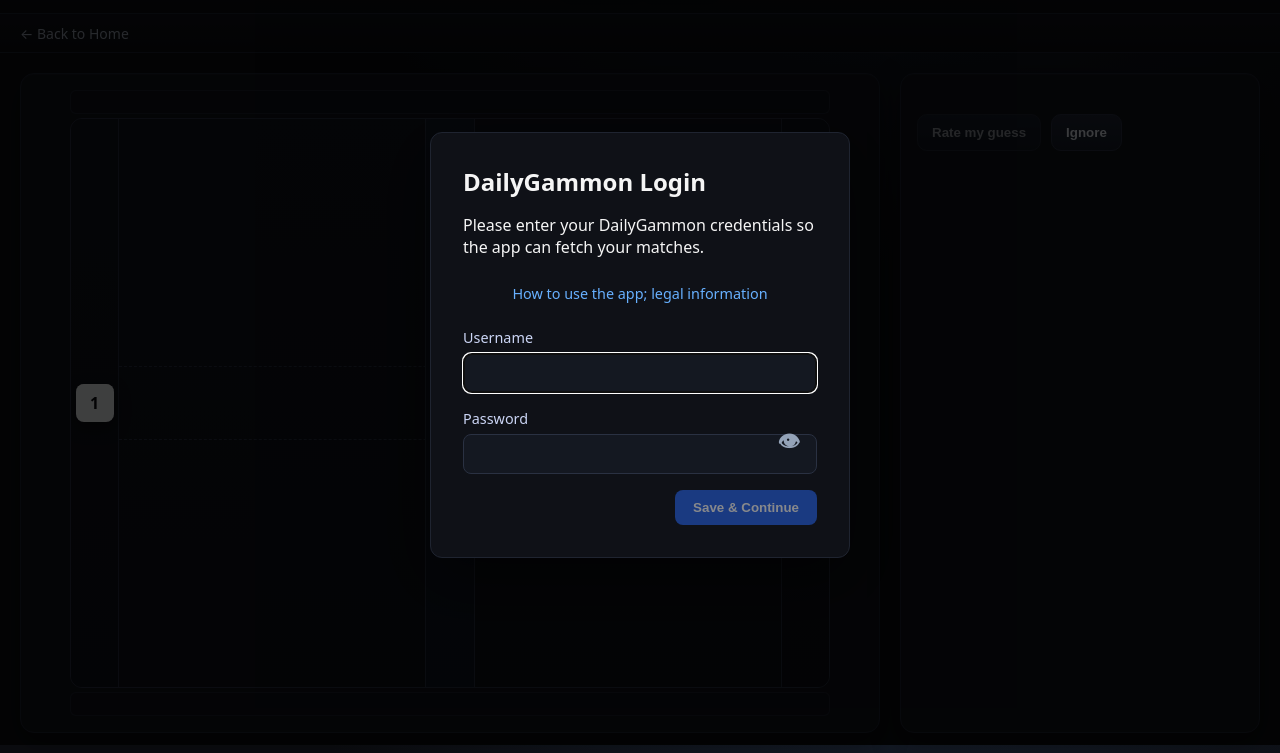
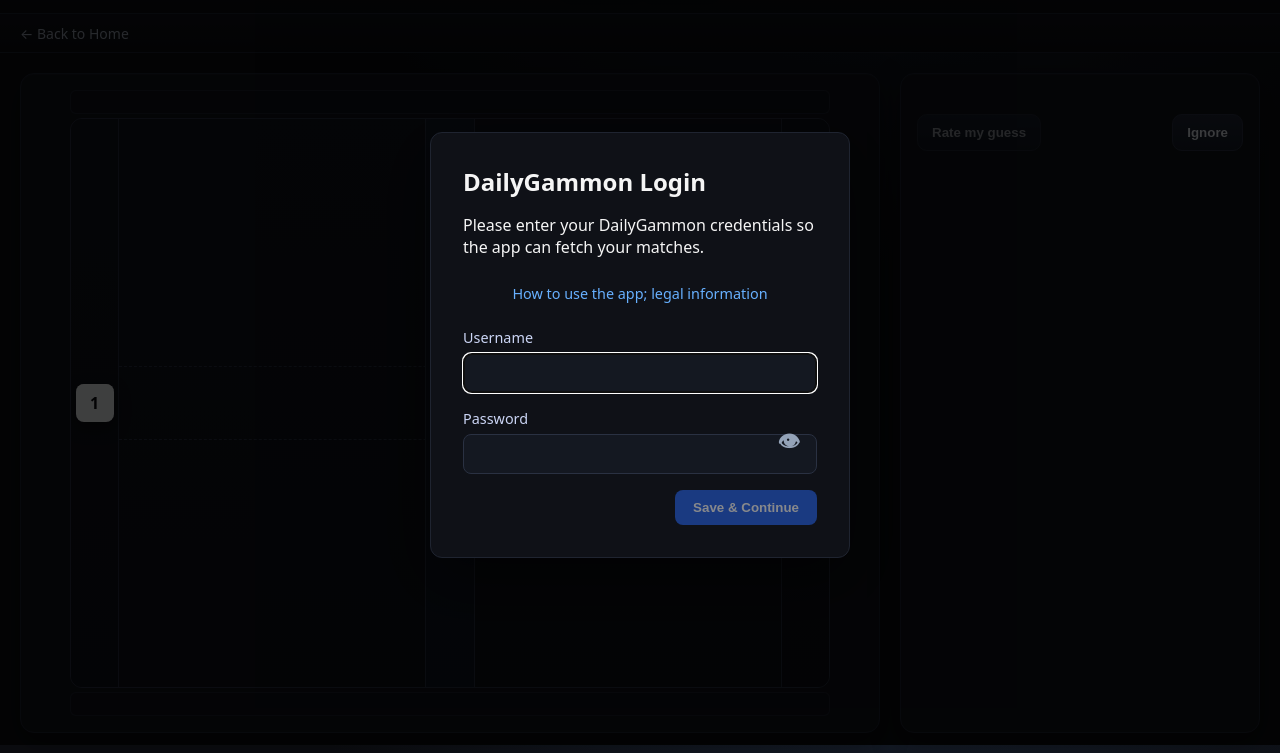
Before and after one commit to kagsteiner/GreatestBGHits, a website: page public/quiz.html in a window 1280 px wide. Shown: the part 55-808 px from the top of the page. Drawn offline with Linux system fonts and the light colour scheme.

Commit message:
move ignore button to the right

```diff
--- a/public/quiz.css
+++ b/public/quiz.css
@@ -927,6 +927,11 @@ html[data-theme="classic"] .point::before {
   display: flex;
   gap: 10px;
   margin-top: 12px;
+  justify-content: space-between;
+}
+
+#ignoreBtn {
+  margin-left: auto;
 }
 
 button {
```
Also changed, not shown: 1 other file.
